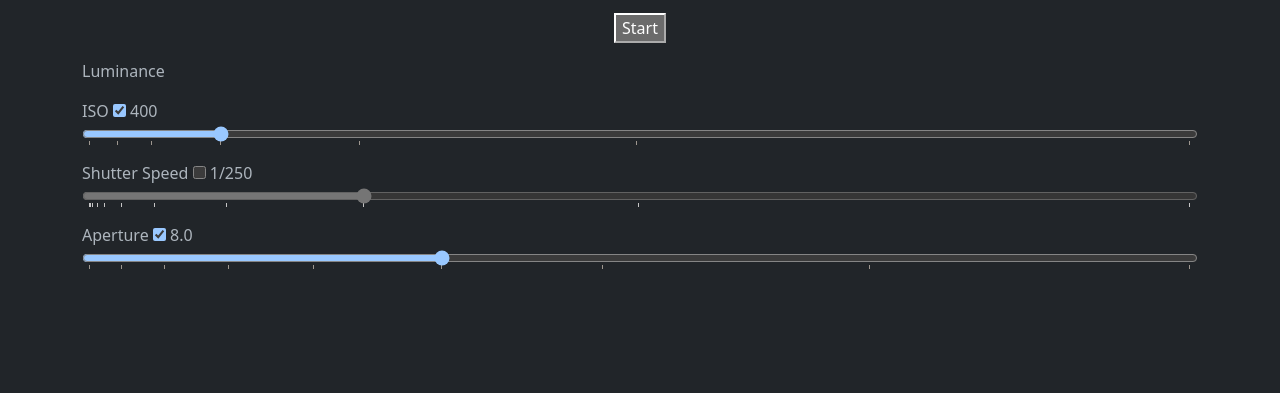
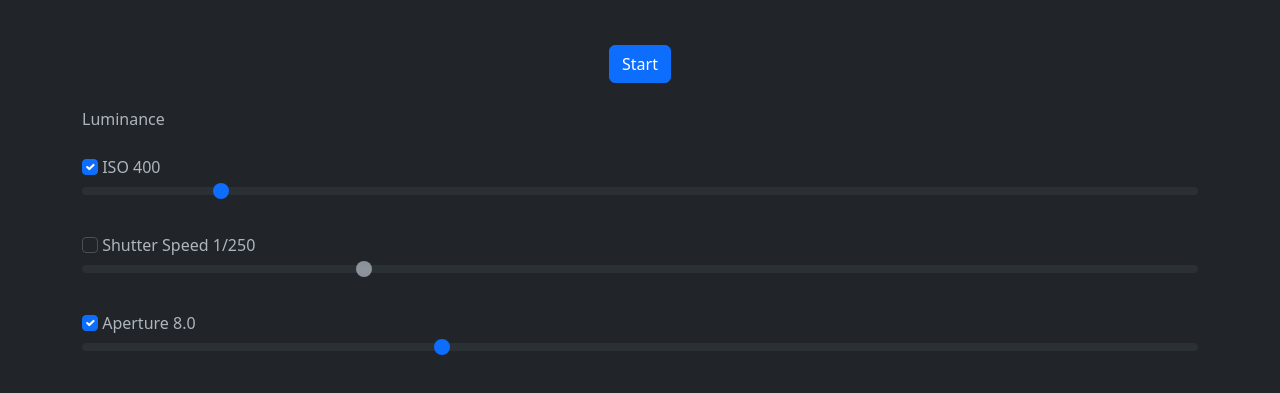
Before and after one commit to kevindurb/light-meter, a website with bundled scripts: page index.html in a window 1280 px wide. Shown: the part 153-546 px from the top of the page. Built offline with nearby package versions, Linux system fonts and the light colour scheme.

Commit message:
use bootstrap controls

```diff
--- a/index.html
+++ b/index.html
@@ -1,41 +1,50 @@
 <!DOCTYPE html>
 <html data-bs-theme="dark">
-
   <head>
     <meta charset="utf-8" />
     <meta name="viewport" content="width=device-width, initial-scale=1" />
-  <link href="https://cdn.jsdelivr.net/npm/bootstrap@5.3.0/dist/css/bootstrap.min.css" rel="stylesheet"
-    integrity="sha384-9ndCyUaIbzAi2FUVXJi0CjmCapSmO7SnpJef0486qhLnuZ2cdeRhO02iuK6FUUVM" crossorigin="anonymous" />
+    <link
+      href="https://cdn.jsdelivr.net/npm/bootstrap@5.3.0/dist/css/bootstrap.min.css"
+      rel="stylesheet"
+      integrity="sha384-9ndCyUaIbzAi2FUVXJi0CjmCapSmO7SnpJef0486qhLnuZ2cdeRhO02iuK6FUUVM"
+      crossorigin="anonymous"
+    />
     <title>Light Meter</title>
-  <style>
-    [type='range'] {
-      width: 100%;
-      display: block;
-    }
-
-    .control~.control {
-      margin-top: 16px;
-    }
-  </style>
   </head>
 
   <body>
     <div class="container">
-    <div class="control d-flex justify-content-center">
+      <div class="mt-4 d-flex justify-content-center">
         <video id="video"></video>
       </div>
-    <div class="control d-flex justify-content-center">
-      <button id="start-button">Start</button>
+      <div class="mt-4 d-flex justify-content-center">
+        <button class="btn btn-primary" id="start-button">Start</button>
       </div>
-    <div class="control">
+      <div class="mt-4">
         <label>Luminance</label>
         <span id="luminance-display"></span>
       </div>
-    <div class="control">
-      <label>ISO</label>
-      <input id="iso-unlocked" type="checkbox" checked />
-      <span id="iso-display"></span>
-      <input id="iso-value" list="iso-list" value="400" min="20" max="3200" step="20" type="range" />
+      <div class="mt-4">
+        <input
+          id="iso-unlocked"
+          class="form-check-input"
+          type="checkbox"
+          checked
+        />
+        <label class="form-check-label" for="iso-unlocked"
+          >ISO <span id="iso-display"></span
+        ></label>
+
+        <input
+          id="iso-value"
+          list="iso-list"
+          value="400"
+          min="20"
+          max="3200"
+          step="20"
+          type="range"
+          class="form-range"
+        />
         <datalist id="iso-list">
           <option value="20" />
           <option value="32" />
@@ -48,11 +57,20 @@
           <option value="3200" />
         </datalist>
       </div>
-    <div class="control">
-      <label>Shutter Speed</label>
-      <input id="speed-unlocked" type="checkbox" />
-      <span id="speed-display"></span>
-      <input id="speed-value" list="speed-list" value="250" min="1" max="1000" type="range" />
+      <div class="mt-4">
+        <input id="speed-unlocked" class="form-check-input" type="checkbox" />
+        <label class="form-check-label" for="speed-unlocked"
+          >Shutter Speed <span id="speed-display"></span
+        ></label>
+        <input
+          id="speed-value"
+          list="speed-list"
+          value="250"
+          min="1"
+          max="1000"
+          type="range"
+          class="form-range"
+        />
         <datalist id="speed-list">
           <option value="1" />
           <option value="2" />
@@ -67,11 +85,26 @@
           <option value="1000" />
         </datalist>
       </div>
-    <div class="control">
-      <label>Aperture</label>
-      <input id="aperture-unlocked" type="checkbox" checked />
-      <span id="aperture-display"></span>
-      <input id="aperture-value" list="aperture-list" value="8" min="1.4" max="22" step="any" type="range" />
+      <div class="mt-4">
+        <input
+          id="aperture-unlocked"
+          class="form-check-input"
+          type="checkbox"
+          checked
+        />
+        <label class="form-check-label" for="aperture-unlocked"
+          >Aperture <span id="aperture-display"></span
+        ></label>
+        <input
+          id="aperture-value"
+          list="aperture-list"
+          value="8"
+          min="1.4"
+          max="22"
+          step="any"
+          type="range"
+          class="form-range"
+        />
         <datalist id="aperture-list">
           <option value="1.4" />
           <option value="2" />
@@ -87,5 +120,4 @@
     </div>
     <script type="module" src="main.js"></script>
   </body>
-
 </html>
```
Lines whose indentation alone changed are shown as unchanged.
